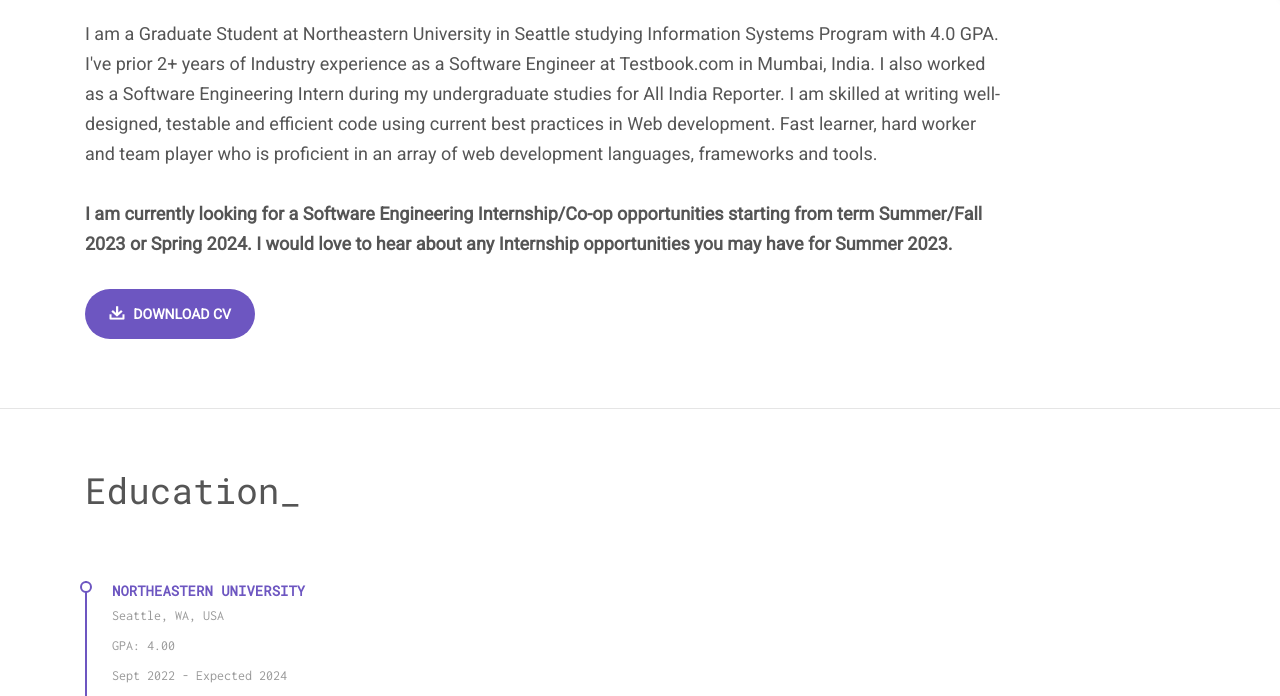
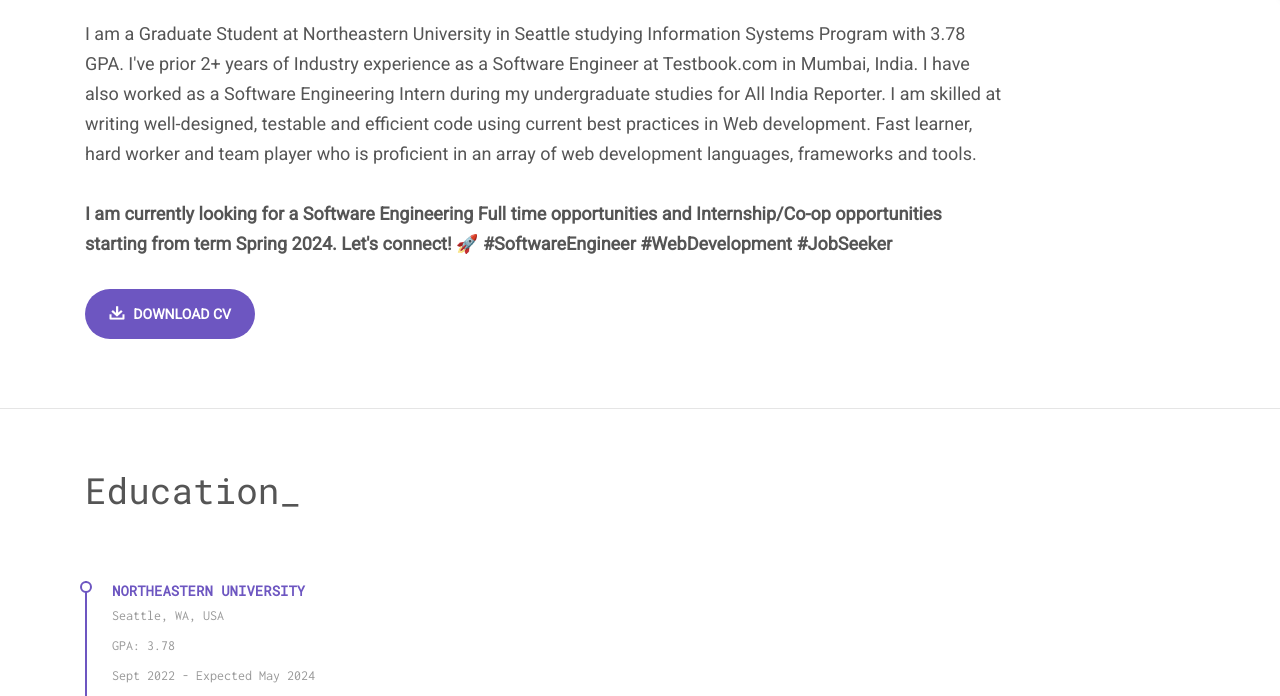
Before and after one commit to deogadepallavi/portfolio, a website: page index.html in a window 1280 px wide. Shown: the part 684-1380 px from the top of the page. Drawn offline with Linux system fonts and the light colour scheme.

Commit message:
Updated Index File 2024

```diff
--- a/index.html
+++ b/index.html
@@ -33,7 +33,7 @@
             <li><a href="#hello">Hello</a></li>
             <li><a href="#portfolio">Projects</a></li>
             <li><a href="#contact">Contact</a></li>
-            <li><a href="assets/resume/PallaviDeogade_Resume_NewGrad2024.pdf" target="_blank" download>Resume</a></li>
+            <li><a href="assets/resume/PallaviDeogade_resume_SD2024.pdf" target="_blank" download>Resume</a></li>
           </ul>
         </nav>
       </div>
@@ -106,17 +106,17 @@
     <div class="col-md-10">
       <h2 id="hello_header" class="section__title">Hi_ I am Pallavi Deogade</h2>
       <p class="section__description">
-        I am a Graduate Student at Northeastern University in Seattle studying Information Systems Program with 4.0 GPA.
+        I am a Graduate Student at Northeastern University in Seattle studying Information Systems Program with 3.78 GPA.
         I've prior 2+ years of Industry experience as a Software Engineer at Testbook.com in Mumbai, India.
-        I also worked as a Software Engineering Intern during my undergraduate studies for All India Reporter.
+        I have also worked as a Software Engineering Intern during my undergraduate studies for All India Reporter.
         I am skilled at writing well-designed, testable and efficient code using
         current best practices in Web development. Fast learner, hard worker and team player who is proficient in
         an array of web development languages, frameworks and tools.
         <br>
         <br>
         <b>
-          I am currently looking for a Software Engineering Internship/Co-op opportunities starting from term Summer/Fall 2023 or Spring 2024.
-          I would love to hear about any Internship opportunities you may have for Summer 2023.
+          I am currently looking for a Software Engineering Full time opportunities and Internship/Co-op opportunities starting from term Spring 2024.
+          Let's connect! 🚀 #SoftwareEngineer #WebDevelopment #JobSeeker
         </b>
       </p>
       <a href="assets/resume/PallaviDeogade_resume_SD2024.pdf" class="section_btn site-btn" download="Pallavi_Deogade_Resume">
@@ -145,8 +145,8 @@
       <div class="resume-list__block">
         <p class="resume-list__block-title">Northeastern University </p>
         <p class="resume-list__block-date">Seattle, WA, USA</p>
-        <p class="resume-list__block-date">GPA: 4.00</p>
-        <p class="resume-list__block-date">Sept 2022 - Expected 2024</p>
+        <p class="resume-list__block-date">GPA: 3.78</p>
+        <p class="resume-list__block-date">Sept 2022 - Expected May 2024</p>
         <p>
           Master of Science in Information Systems
         </p>
@@ -159,14 +159,14 @@
           Bachelor of Engineering in Information Technology
         </p>
       </div>
-      <div class="resume-list__block">
+      <!-- <div class="resume-list__block">
         <p class="resume-list__block-title">Government Polytechnic</p>
         <p class="resume-list__block-date">Nagpur, India</p>
         <p class="resume-list__block-date">July 2012 - May 2015</p>
         <p>
           Diploma in Computer Engineering
         </p>
-      </div>
+      </div> -->
     </div>
   </div>
   <div class="row">
@@ -322,16 +322,17 @@
         <p class="project-card__description">
           <p>The News Summarizer is a LLM application with an advanced AI-powered search engine designed to revolutionize the way we consume news and information.
           </p>
-          <p>It leverages technologies such as TypeScript, 	Bootstrap, HTML5, CSS3, and React to create an intuitive and efficient platform for users.
+          <p>It leverages technologies such as JavaScript, 	Bootstrap, HTML5, CSS3, and React to create an intuitive and efficient platform for users.
           </p>
         </p>
         <p class="project-card__stack">Used stack:</p>
         <ul class="tags">
           <li>HTML5</li>
           <li>CSS3</li>
-          <li>TypeScript</li>
+          <li>JavaScript</li>
           <li>React</li>
           <li>Bootstrap</li>
+          <li>Node.js</li>
         </ul>
       </div>
     </div>
```
